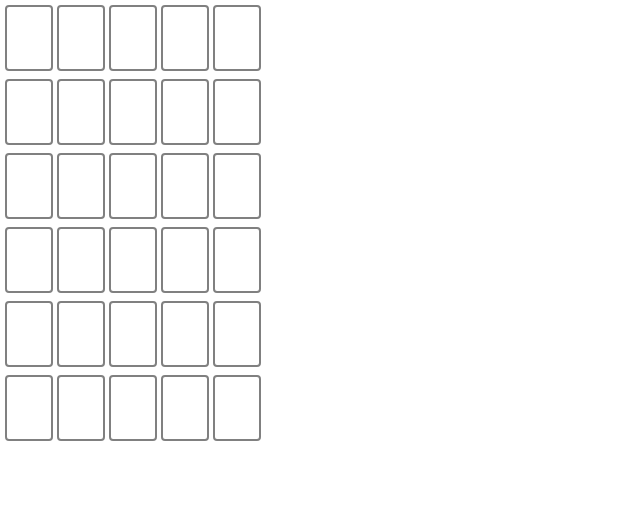
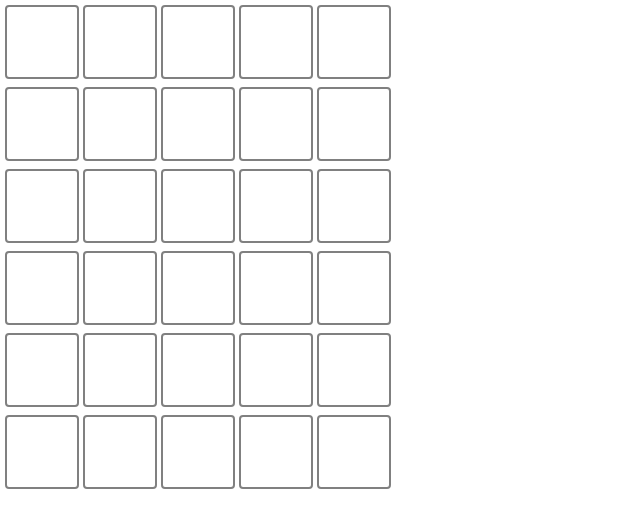
Before and after one commit to shiwanibisht/wordle-ng, an Angular app: page / in a window 1280 px wide. Shown: the top 528 px of the page, without its empty margins (0-640 px from the left). Built offline with nearby package versions, Linux system fonts and the light colour scheme.

Commit message:
Started to make some changes to letter CSS.

```diff
--- a/src/app/letter/letter.component.css
+++ b/src/app/letter/letter.component.css
@@ -1,8 +1,11 @@
 .letter {
     border: 2px solid grey;
     border-radius: 4px;
-    width: 40px;
+    width: 60px;
     height: 60px;
-    padding: 5 px;
+    padding: 5px;
     resize: none;
+    font-weight: bolder;
+    font-size: 2em;
+    text-align: center;
 }
```
